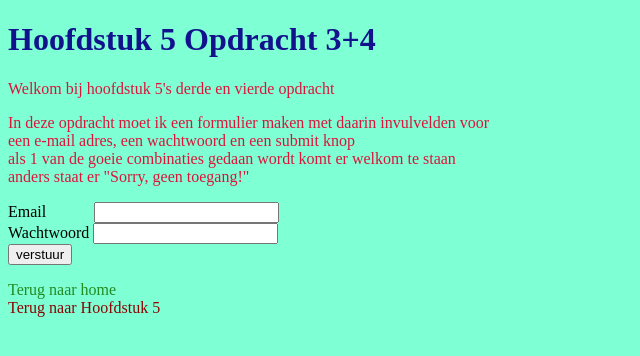
After one commit to ZoruaStar64/PHP, a PHP site: the page made by PHP/H05/opdracht3+4H5.html in a window 1280 px wide. The commit adds this page. Shown: the top 356 px of the page, without its empty margins (0-640 px from the left). Run offline with PHP 8.4, Linux system fonts and the light colour scheme.

Commit message:
klaar met H5

```diff
--- a/PHP/H05/h05.php
+++ b/PHP/H05/h05.php
@@ -14,7 +14,7 @@ echo "<p>In hoofdstuk 5 zijn er 4 opdrachten<br>In opdracht 3 zit ook opdracht 4
 
 echo "<p><a href='opdracht1H5.html'>Opdracht 1</a></p>";
 echo "<p><a href='opdracht2enkelH5.html'>Opdracht 2 een keuze |</a> <a href='opdracht2meerH5.html'>| Opdracht 2 meerkeuze </a></p>";
-echo "<p><a href='opdracht3+4H5.php'>Opdracht 3+4</a></p>";
+echo "<p><a href='opdracht3+4H5.html'>Opdracht 3+4</a></p>";
 
 echo "<p><a class='home' href='../../index.php'>Terug naar home</a></p>";
 
--- /dev/null
+++ b/PHP/H05/opdracht3+4H5.html
@@ -0,0 +1,30 @@
+<!doctype html>
+<html lang="en">
+<head>
+    <link rel="stylesheet" href="../../CSS/styles.css">
+    <title>PHP H5</title>
+</head>
+<body>
+
+<h1>Hoofdstuk 5 Opdracht 3+4</h1>
+
+<p>Welkom bij hoofdstuk 5's derde en vierde opdracht</p>
+
+<p>In deze opdracht moet ik een formulier maken met daarin invulvelden voor
+    <br>een e-mail adres, een wachtwoord en een submit knop<br>
+    als 1 van de goeie combinaties gedaan wordt komt er welkom te staan<br>
+    anders staat er "Sorry, geen toegang!"</p>
+
+<form action="ingelogd.php" method="post">
+    Email&emsp;&emsp;&ensp;&nbsp; <input type="text" name="email" value="" required>
+    <br>
+    Wachtwoord <input type="password" name="wachtwoord" value="" required>
+    <br>
+    <input type="submit" name="knop" value="verstuur">
+</form>
+
+
+<p><a class='home' href='../../index.php'>Terug naar home</a><br><a href='../../PHP/H05/h05.php'>Terug naar Hoofdstuk 5</a></p>
+
+</body>
+</html>
```
Also changed, not shown: PHP/H05/ingelogd.php (added, +25 -0 lines).
